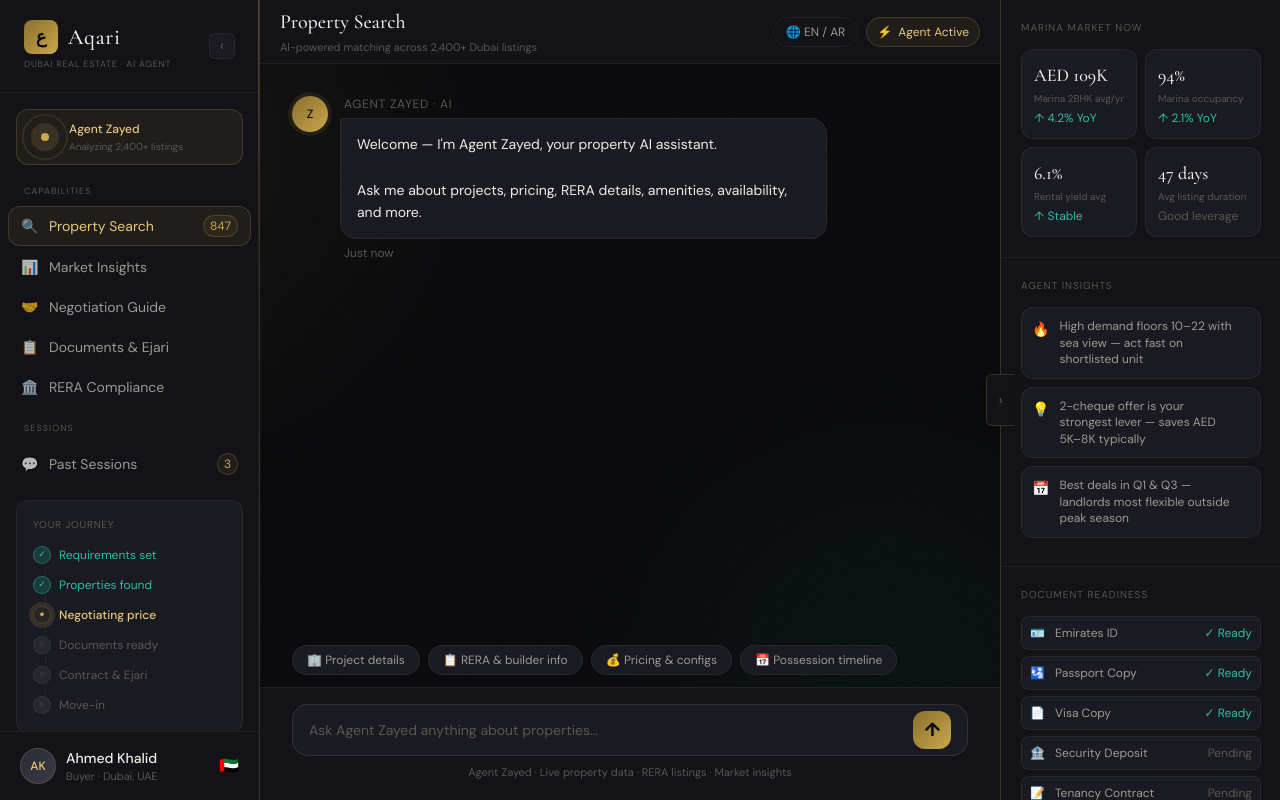
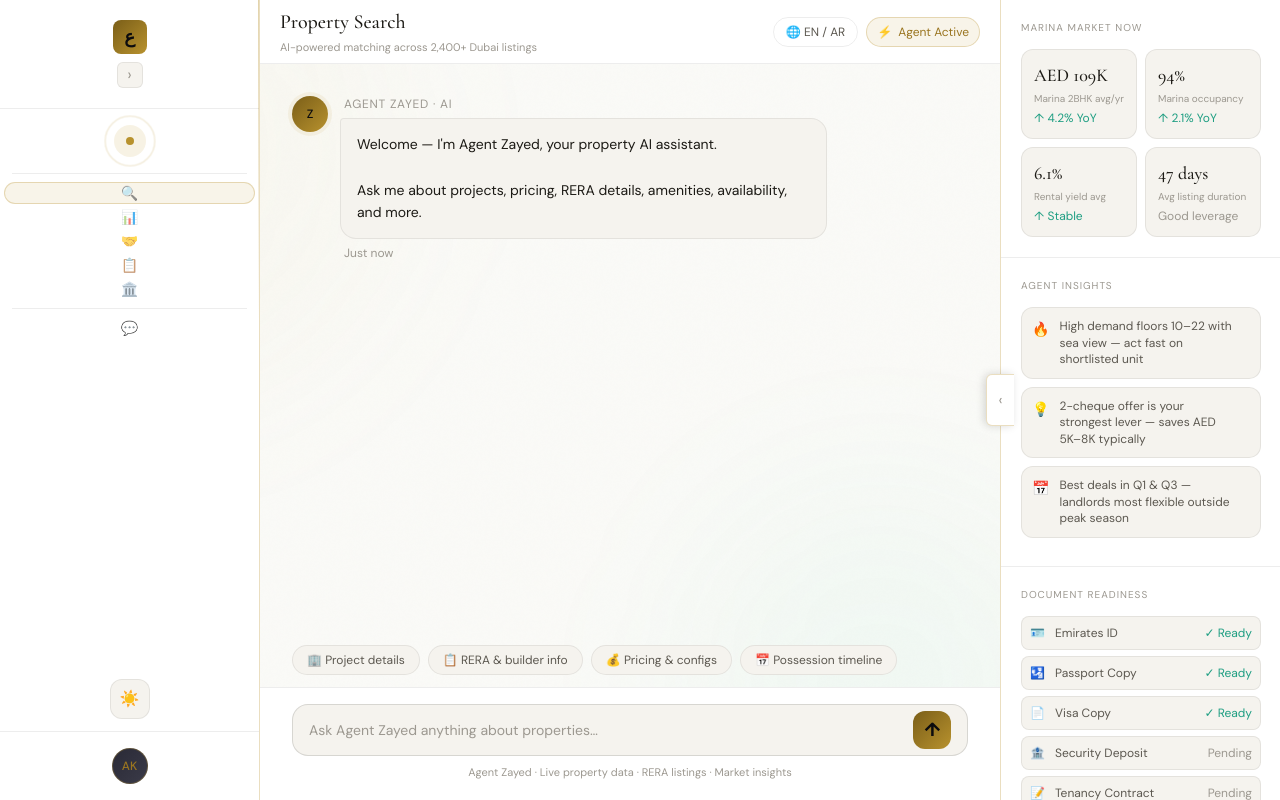
Before and after one commit to shubham8390/aqari, an Angular app: page /#/search in a window 1280 px wide. Built offline with nearby package versions, Linux system fonts and the light colour scheme.

Commit message:
Updated the light theme and defualt panel

```diff
--- a/src/app/core/services/theme.service.ts
+++ b/src/app/core/services/theme.service.ts
@@ -22,6 +22,6 @@
 
   private getInitialTheme(): Theme {
     const stored = localStorage.getItem(this.STORAGE_KEY) as Theme | null;
-    return stored ?? 'dark';
+    return stored ?? 'light';
   }
 }
--- a/src/app/layout/right-panel/right-panel.component.ts
+++ b/src/app/layout/right-panel/right-panel.component.ts
@@ -28,7 +28,7 @@
   insights    = AGENT_INSIGHTS;
   docs        = RIGHT_PANEL_DOCS;
 
-  collapsed = signal(false);
+  collapsed = signal(true);
   toggleCollapsed(): void { this.collapsed.update(v => !v); }
 
   navigateTo(route: string): void {
--- a/src/app/layout/sidebar/sidebar.component.ts
+++ b/src/app/layout/sidebar/sidebar.component.ts
@@ -55,7 +55,7 @@
     { key: 'rera',      label: 'Move-in',           state: 'pending' },
   ];
 
-  collapsed = signal(false);
+  collapsed = signal(true);
   toggleCollapsed(): void { this.collapsed.update(v => !v); }
 
   navigate(key: ViewKey): void {
--- a/src/index.html
+++ b/src/index.html
@@ -1,5 +1,5 @@
 <!doctype html>
-<html lang="en">
+<html lang="en" data-theme="light">
 <head>
   <meta charset="utf-8">
   <title>Aqari — Dubai Real Estate AI Agent</title>
```
